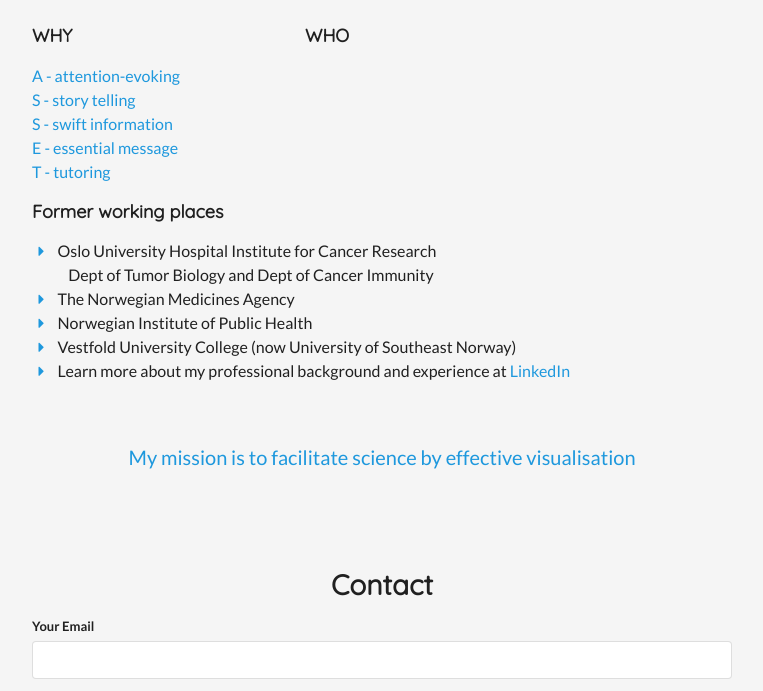
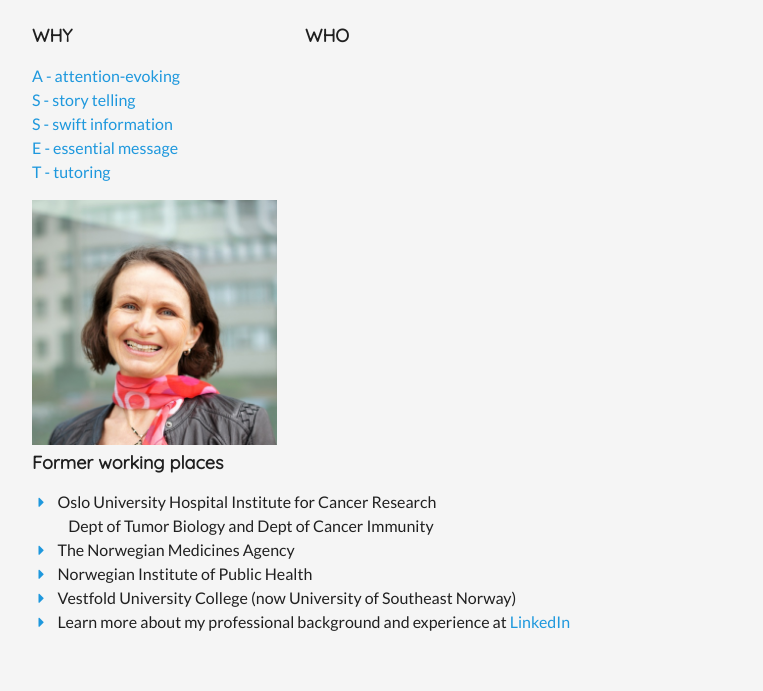
Before and after one commit to ecuatox/scienceshaped, a Django app: page / in a window 1280 px wide. Shown: the part 1341-2032 px from the top of the page, without its empty margins (258-1021 px from the left). Run offline with Django 3.2, Linux system fonts and the light colour scheme; data comes from the database, SQL or seed files in the repository; data that the repository does not hold is empty; some libraries are stand-ins or nearby versions.

Commit message:
Add image

```diff
--- a/scienceshaped/templates/scienceshaped/about.html
+++ b/scienceshaped/templates/scienceshaped/about.html
@@ -23,6 +23,9 @@
                     <li>E - essential message</li>
                     <li>T - tutoring</li>
                 </ul>
+                <div style="text-align: center; width: 100%;">
+                    <img src="{% static "scienceshaped/img/ellen.jpg" %}" style="width: 100%; max-width: 300px; display: inline-block;">
+                </div>
             </div>
             <div id="who" class="ten wide column">
                 <h3 class="ui header">WHO</h3>
```
Also changed, not shown: scienceshaped/static/scienceshaped/img/ellen.jpg (added).
